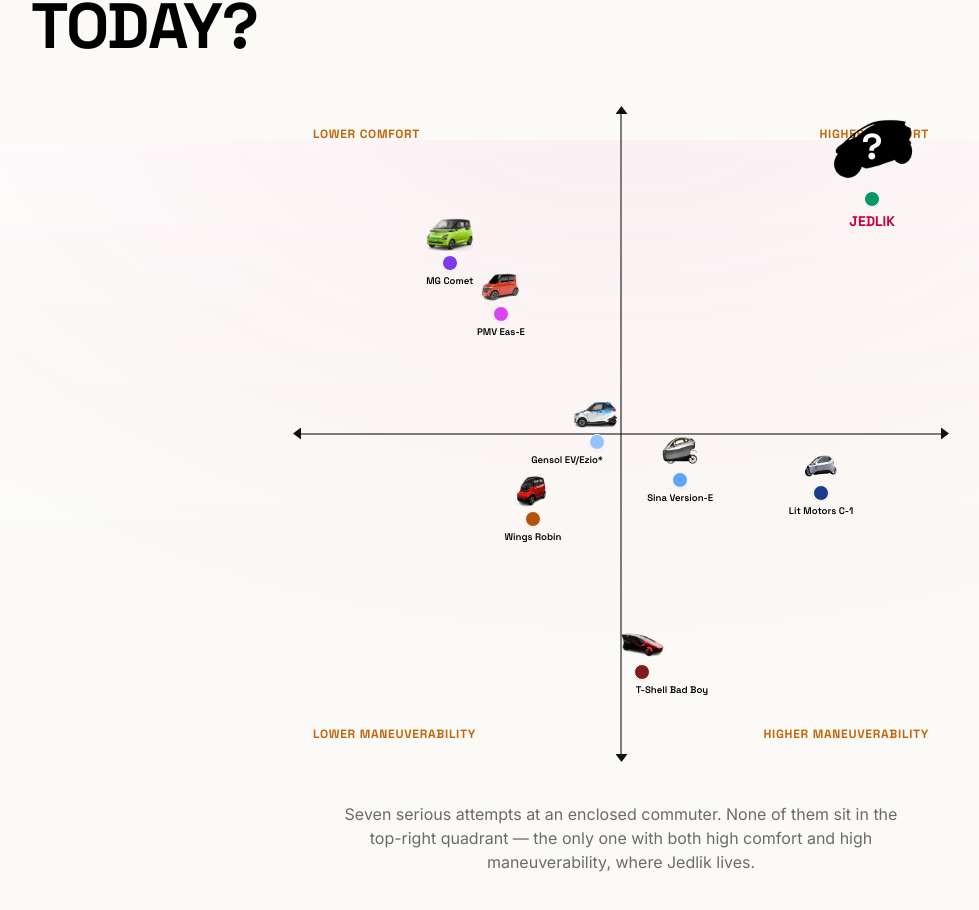
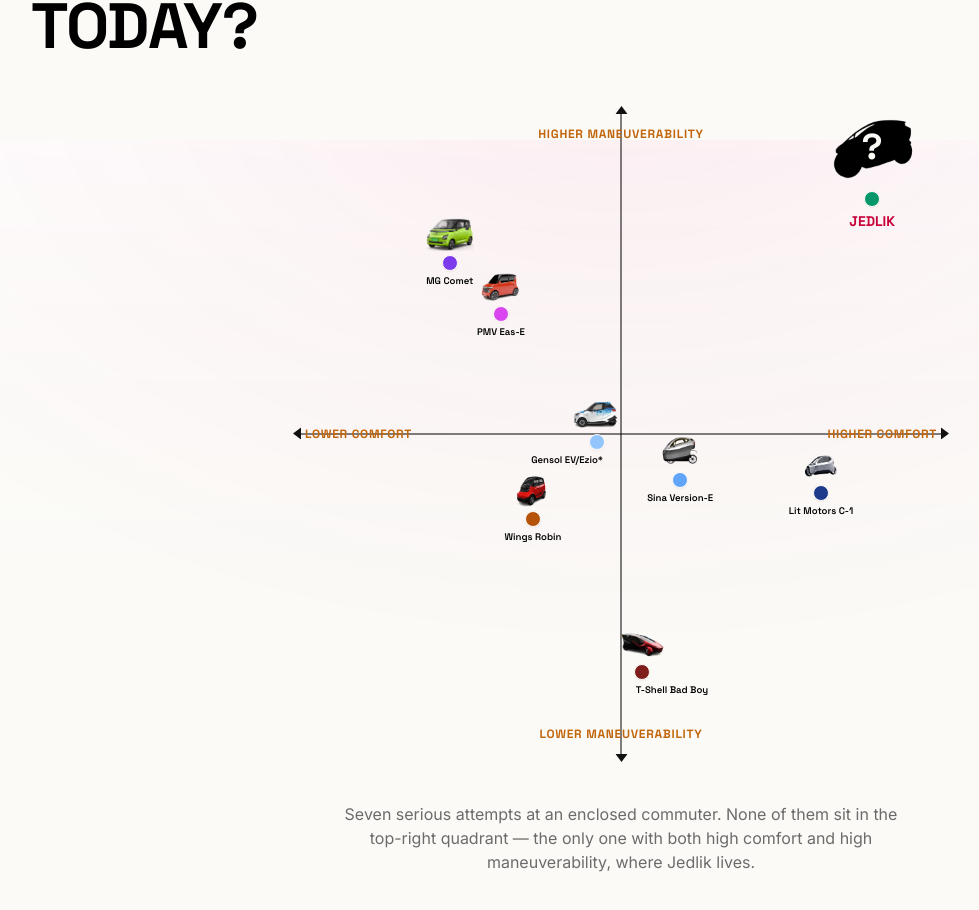
Before and after one commit to raguram-jedlik/pitchdeck, a Next.js app: page / in a window 1280 px wide. Shown: the part 1460-2370 px from the top of the page, without its empty margins (19-998 px from the left). Built offline with nearby package versions, Linux system fonts and the light colour scheme.

Commit message:
Move quadrant labels to the ends of the axis they describe

```diff
--- a/src/components/QuadrantChart.tsx
+++ b/src/components/QuadrantChart.tsx
@@ -58,23 +58,31 @@
             </svg>
           </div>
 
-          {/* Quadrant corner labels (screen reading order: TL, TR, BL, BR).
-              Comfort is read on the x axis (left/right), maneuverability on
-              the y axis (top/bottom), so each label sits on the edge of its
-              own axis. +x (right) = higher comfort, -x (left) = lower
-              comfort, +y (top) = higher maneuverability, -y (bottom) = lower
+          {/* Axis-end labels. This is a cross of two axes, not four
+              quadrants, so each label sits at the END of the axis it names
+              (left/right ends of the horizontal x axis = comfort,
+              top/bottom ends of the vertical y axis = maneuverability).
+              +x (right) = higher comfort, -x (left) = lower comfort,
+              +y (top) = higher maneuverability, -y (bottom) = lower
               maneuverability. */}
-          <span className="absolute left-2 top-2 whitespace-nowrap font-display text-[0.55rem] font-bold uppercase tracking-[0.06em] text-[#C2660C] md:left-3 md:top-3 md:text-xs">
+          {/* -x : lower comfort (left end of the horizontal axis).
+              Offset down a little so it clears the arrowhead at x=0. */}
+          <span className="absolute left-1 top-1/2 -translate-y-1/2 whitespace-nowrap font-display text-[0.55rem] font-bold uppercase tracking-[0.06em] text-[#C2660C] md:text-xs">
             Lower Comfort
           </span>
-          <span className="absolute right-2 top-2 whitespace-nowrap text-right font-display text-[0.55rem] font-bold uppercase tracking-[0.06em] text-[#C2660C] md:right-3 md:top-3 md:text-xs">
+          {/* +x : higher comfort (right end of the horizontal axis) */}
+          <span className="absolute right-1 top-1/2 -translate-y-1/2 whitespace-nowrap text-right font-display text-[0.55rem] font-bold uppercase tracking-[0.06em] text-[#C2660C] md:text-xs">
             Higher Comfort
           </span>
-          <span className="absolute bottom-2 left-2 whitespace-nowrap font-display text-[0.55rem] font-bold uppercase tracking-[0.06em] text-[#C2660C] md:bottom-3 md:left-3 md:text-xs">
+          {/* +y : higher maneuverability (top end of the vertical axis).
+              Held just to the right of the axis line so the vertical rule
+              stays readable, and below the arrowhead. */}
+          <span className="absolute left-1/2 top-3 -translate-x-1/2 whitespace-nowrap text-center font-display text-[0.55rem] font-bold uppercase tracking-[0.06em] text-[#C2660C] md:text-xs">
+            Higher Maneuverability
+          </span>
+          {/* -y : lower maneuverability (bottom end of the vertical axis) */}
+          <span className="absolute bottom-3 left-1/2 -translate-x-1/2 whitespace-nowrap text-center font-display text-[0.55rem] font-bold uppercase tracking-[0.06em] text-[#C2660C] md:text-xs">
             Lower Maneuverability
-          </span>
-          <span className="absolute bottom-2 right-2 whitespace-nowrap text-right font-display text-[0.55rem] font-bold uppercase tracking-[0.06em] text-[#C2660C] md:bottom-3 md:right-3 md:text-xs">
-            Higher Maneuverability
           </span>
 
           {/* rivals — the colored dot is the actual data marker and sits
```
